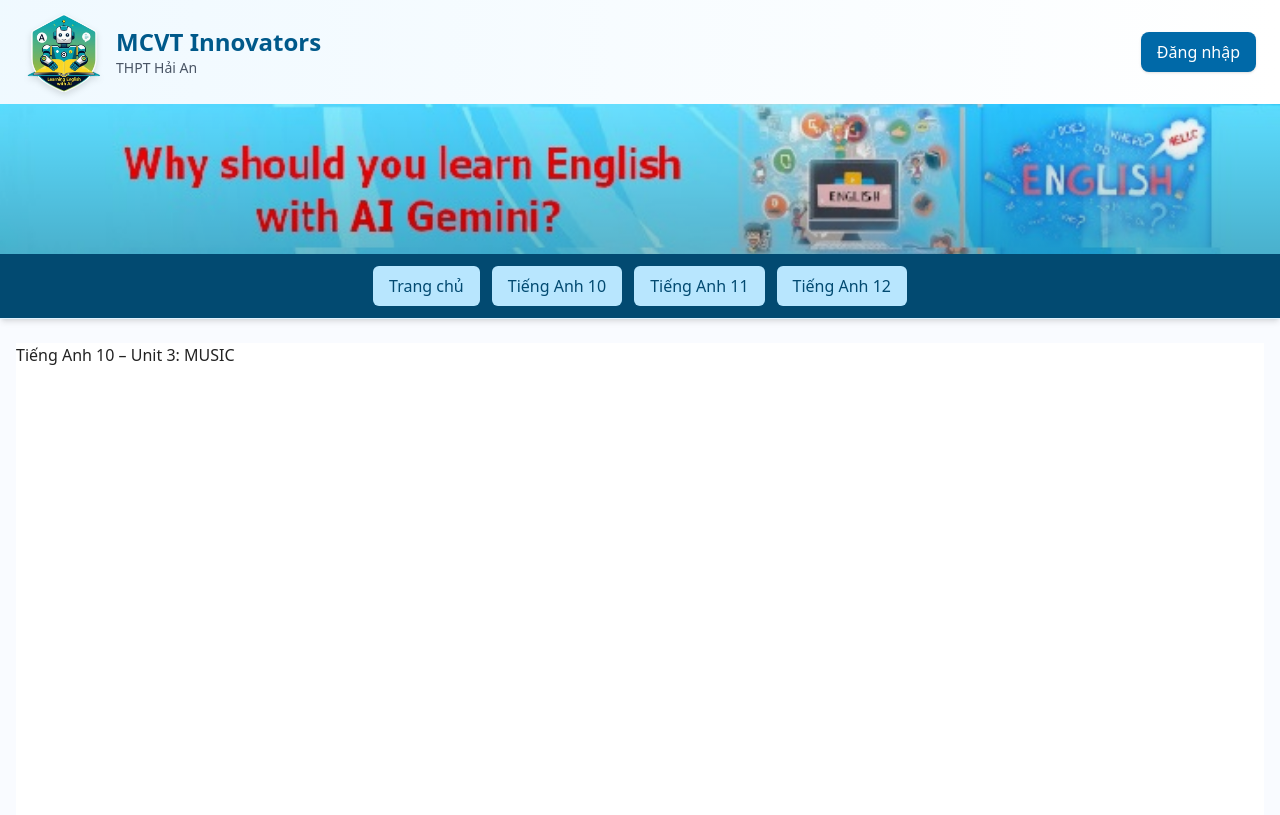
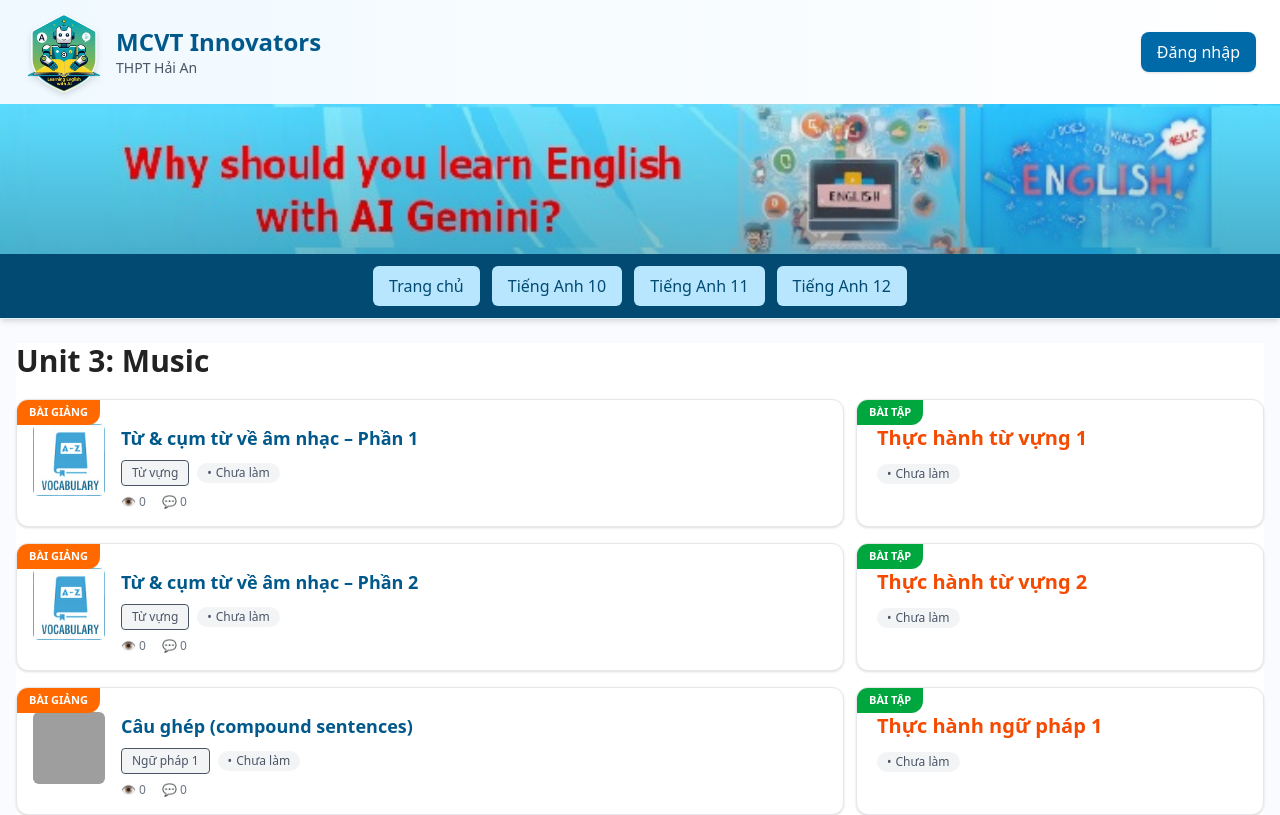
Before and after one commit to Thinit362/my-english-ai, a Next.js app: page /english-10/unit/3 in a window 1280 px wide. Shown: the top 815 px of the page. Built offline with nearby package versions, Linux system fonts and the light colour scheme; grey boxes are pictures that could not be loaded.

Commit message:
Update page.tsx

```diff
--- a/app/english-10/unit/[unit]/page.tsx
+++ b/app/english-10/unit/[unit]/page.tsx
@@ -1,20 +1,32 @@
+// app/english-10/unit/[unit]/page.tsx
 import { notFound } from "next/navigation";
-import { getManifest } from "@/lib/manifests";
+import UnitOverview from "@/components/UnitOverview";
+import { english10Units } from "@/content/english10.units";
 
-type PageProps = { params: { unit: string } };
+export function generateStaticParams() {
+  // Giúp Next build sẵn /english-10/unit/1..10
+  return english10Units.map((u) => ({ unit: String(u.id) }));
+}
 
-export default async function Unit10Page({ params }: PageProps) {
-  const unitNum = Number(params.unit);          // lấy giá trị từ URL
-  if (!Number.isFinite(unitNum)) notFound();    // nếu không phải số thì 404
+export async function generateMetadata({ params }: { params: { unit: string } }) {
+  const id = Number(params.unit);
+  const meta = english10Units.find((u) => u.id === id);
+  return {
+    title: meta ? `English 10 – ${meta.title}` : "English 10 – Unit",
+  };
+}
 
-  const manifest = await getManifest(10);
-  const unit = manifest.units?.find((u: any) => u.index === unitNum);
-  if (!unit) notFound();
+export default function Page({ params }: { params: { unit: string } }) {
+  const id = Number(params.unit);
+  const meta = english10Units.find((u) => u.id === id);
+  if (!meta) notFound();
 
+  // KHÔNG truyền breadcrumbs nữa (đã có ở layout)
   return (
-    <div>
-      <h1>Tiếng Anh 10 – Unit {unit.index}{unit.title ? `: ${unit.title}` : ""}</h1>
-      {/* nội dung Unit ở đây */}
-    </div>
+    <UnitOverview
+      unitTitle={meta.title}
+      rows={meta.rows}
+      skills={meta.skills}
+    />
   );
 }
```
